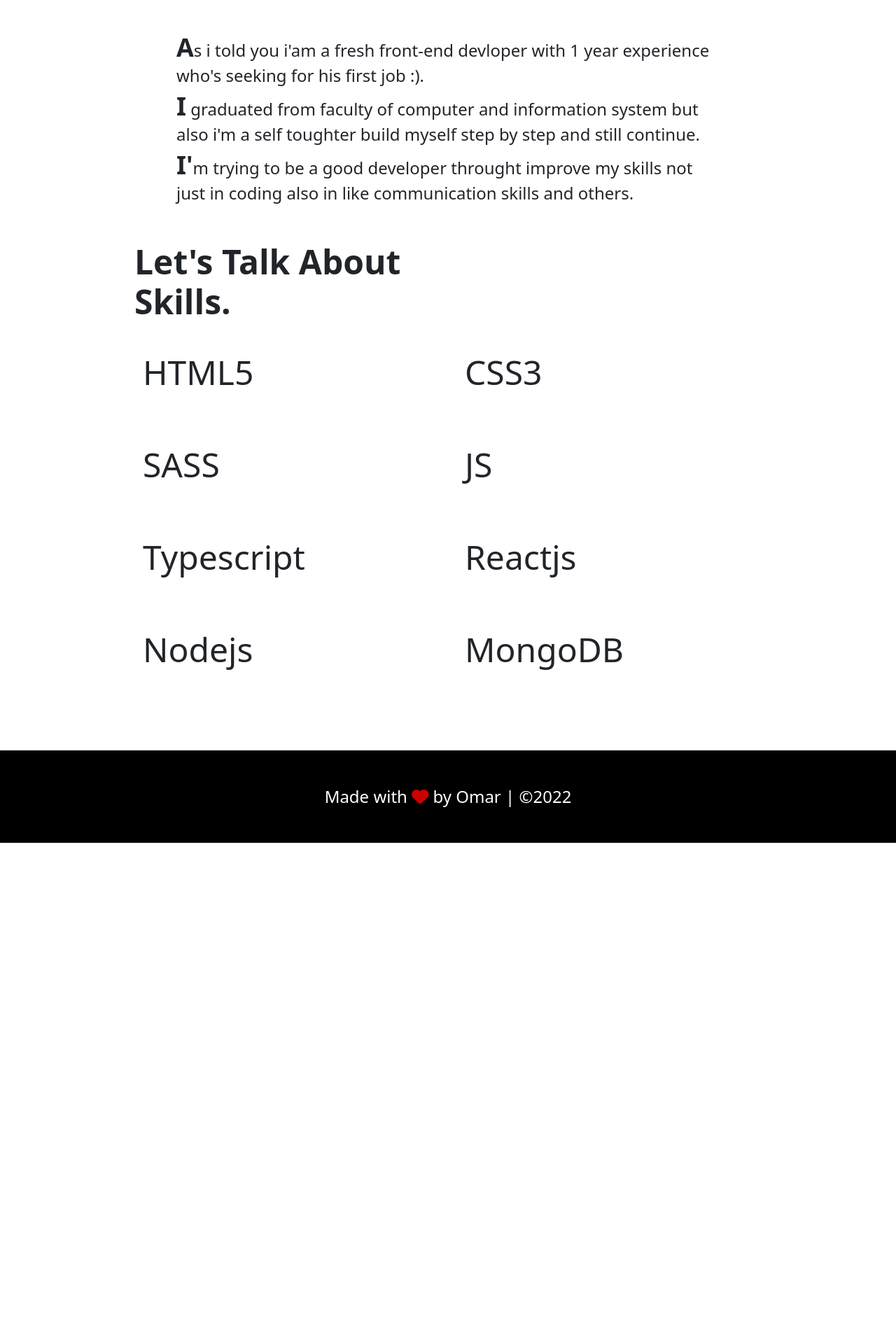
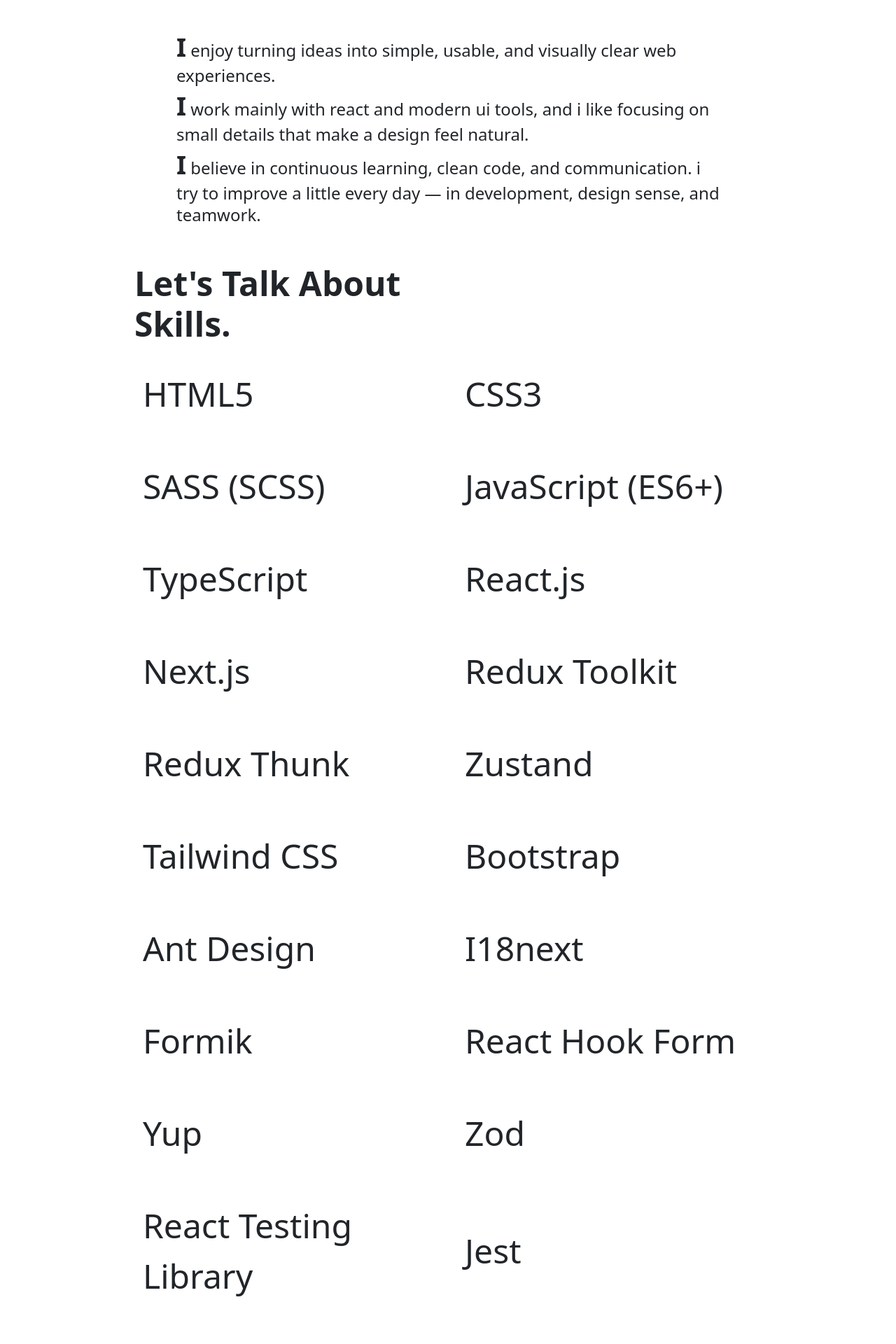
Before and after one commit to ommrahmdd/My-Portfolio, a React (Create React App) app: page /about in a window 1280 px wide. Shown: the part 320-2240 px from the top of the page at 70% size. Before the commit the page ends 1524 px from the top, so only its background shows below. Built offline with nearby package versions, Linux system fonts and the light colour scheme; a web font is replaced by a local one.

Commit message:
fix: updates

```diff
--- a/src/pages/about/About.tsx
+++ b/src/pages/about/About.tsx
@@ -4,7 +4,6 @@
 import Nav from "../../components/nav/Nav";
 type skillType = {
   skill: string;
-  img: string;
 }[];
 export default function About() {
   let overlay1: React.RefObject<HTMLDivElement> = useRef(null);
@@ -14,39 +13,37 @@
   let skillsRef: React.RefObject<HTMLDivElement> = useRef(null);
   let pageQuote: React.RefObject<HTMLDivElement> = useRef(null);
   let skills: skillType = [
-    {
-      skill: "HTML5",
-      img: "html.png",
-    },
-    {
-      skill: "CSS3",
-      img: "css-3.png",
-    },
-    {
-      skill: "SASS",
-      img: "sass.png",
-    },
-    {
-      skill: "JS",
-      img: "js-1.jpg",
-    },
-    {
-      skill: "Typescript",
-      img: "js-1.jpg",
-    },
-    {
-      skill: "Reactjs",
-      img: "react.png",
-    },
-    {
-      skill: "Nodejs",
-      img: "nodejs.png",
-    },
-    {
-      skill: "MongoDB",
-      img: "mongo.png",
-    },
+    { skill: "HTML5" },
+    { skill: "CSS3" },
+    { skill: "SASS (SCSS)" },
+    { skill: "JavaScript (ES6+)" },
+    { skill: "TypeScript" },
+    { skill: "React.js" },
+    { skill: "Next.js" },
+    { skill: "Redux Toolkit" },
+    { skill: "Redux Thunk" },
+    { skill: "Zustand" },
+    { skill: "Tailwind CSS" },
+    { skill: "Bootstrap" },
+    { skill: "Ant Design" },
+    { skill: "I18next" },
+    { skill: "Formik" },
+    { skill: "React Hook Form" },
+    { skill: "Yup" },
+    { skill: "Zod" },
+    { skill: "React Testing Library" },
+    { skill: "Jest" },
+    { skill: "Git & GitHub" },
+    { skill: "Bitbucket" },
+    { skill: "Jira" },
+    { skill: "Jenkins" },
+    { skill: "Node.js (Basics)" },
+    { skill: "Express.js (Basics)" },
+    { skill: "MongoDB (Basics)" },
+    { skill: "Firebase" },
+    { skill: "Micro-Frontend (Webpack + NPM)" },
   ];
+
   useEffect(() => {
     let myTimeLine = new (gsap.timeline as any)();
     myTimeLine
@@ -117,17 +114,17 @@
           </h2>
           <div className="aboutPage__about" ref={aboutTxt}>
             <div className="">
-              As i told you i'am a fresh front-end devloper with 1 year
-              experience who's seeking for his first job :).
+              I enjoy turning ideas into simple, usable, and visually clear web
+              experiences.
             </div>
             <div className="">
-              I graduated from faculty of computer and information system but
-              also i'm a self toughter build myself step by step and still
-              continue.
+              I work mainly with React and modern UI tools, and I like focusing
+              on small details that make a design feel natural.
             </div>
             <div className="">
-              I'm trying to be a good developer throught improve my skills not
-              just in coding also in like communication skills and others.
+              I believe in continuous learning, clean code, and communication. I
+              try to improve a little every day — in development, design sense,
+              and teamwork.
             </div>
           </div>
 
@@ -140,11 +137,6 @@
             {skills.map((skill, index) => (
               <div className="aboutPage__skills-box" key={index}>
                 <p>{skill.skill}</p>
-                <img
-                  src={require(`./../../assets/${skill.img}`)}
-                  alt="html"
-                  className="aboutPage__skills-img"
-                />
               </div>
             ))}
           </div>
--- a/src/pages/home/Home.tsx
+++ b/src/pages/home/Home.tsx
@@ -111,17 +111,12 @@
         <div className="customContainer">
           <h2 className="about__title">About</h2>
           <p>
-            <div className="">
-              <span className="about__quote">&ldquo;</span>Hi !
-            </div>
-            <p>
             Hi! I'm Omar Ahmed Youssef, a mid-level Frontend Developer with
             hands-on experience building scalable and user-focused web
             applications using React.js, Next.js, and TypeScript. I enjoy
             turning complex ideas into clean, efficient, and responsive
             interfaces. My focus is always on performance, usability, and
             writing maintainable code that teams can build on.
-            </p>
           </p>
         </div>
       </section>
```
Lines whose indentation alone changed are shown as unchanged.
